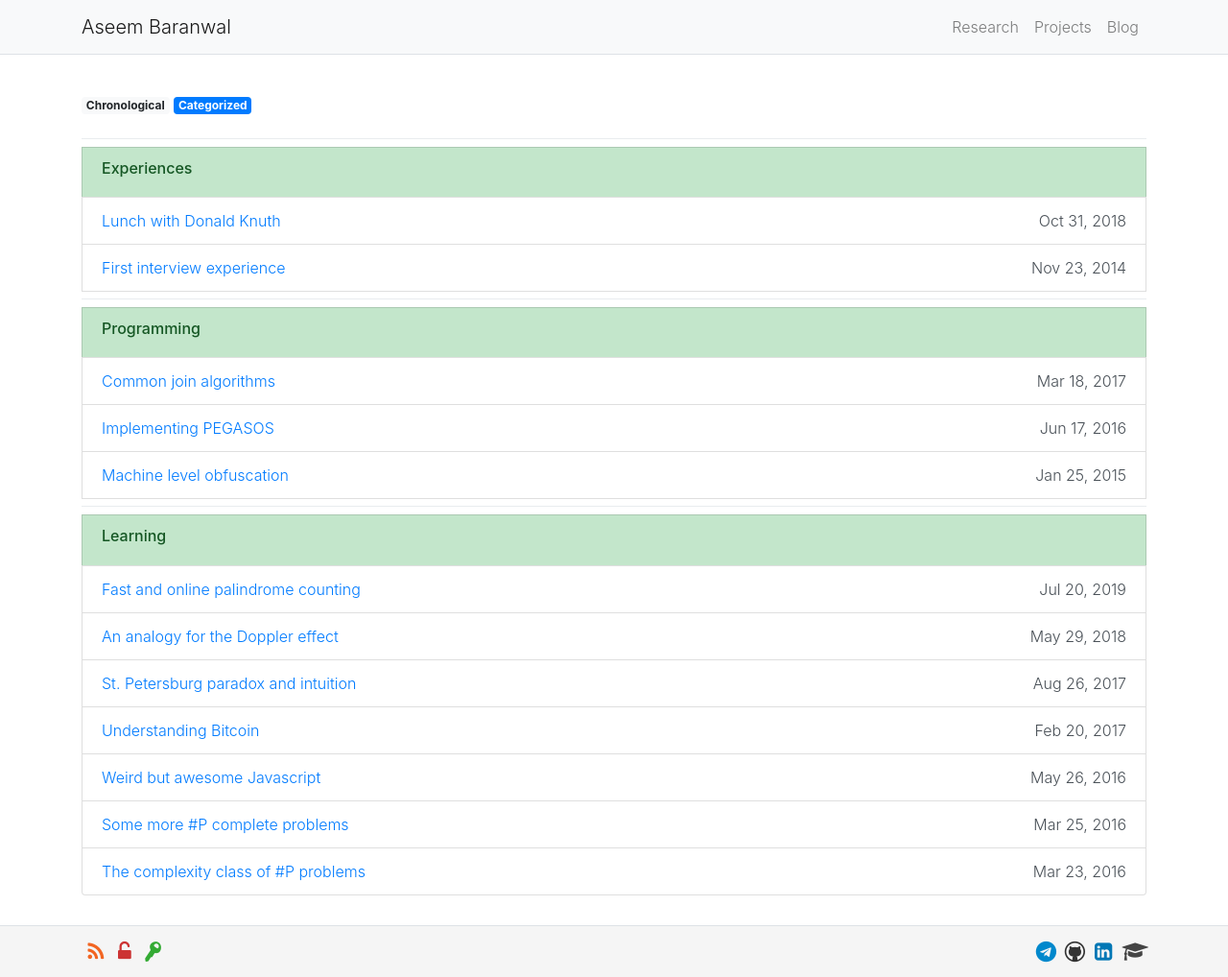
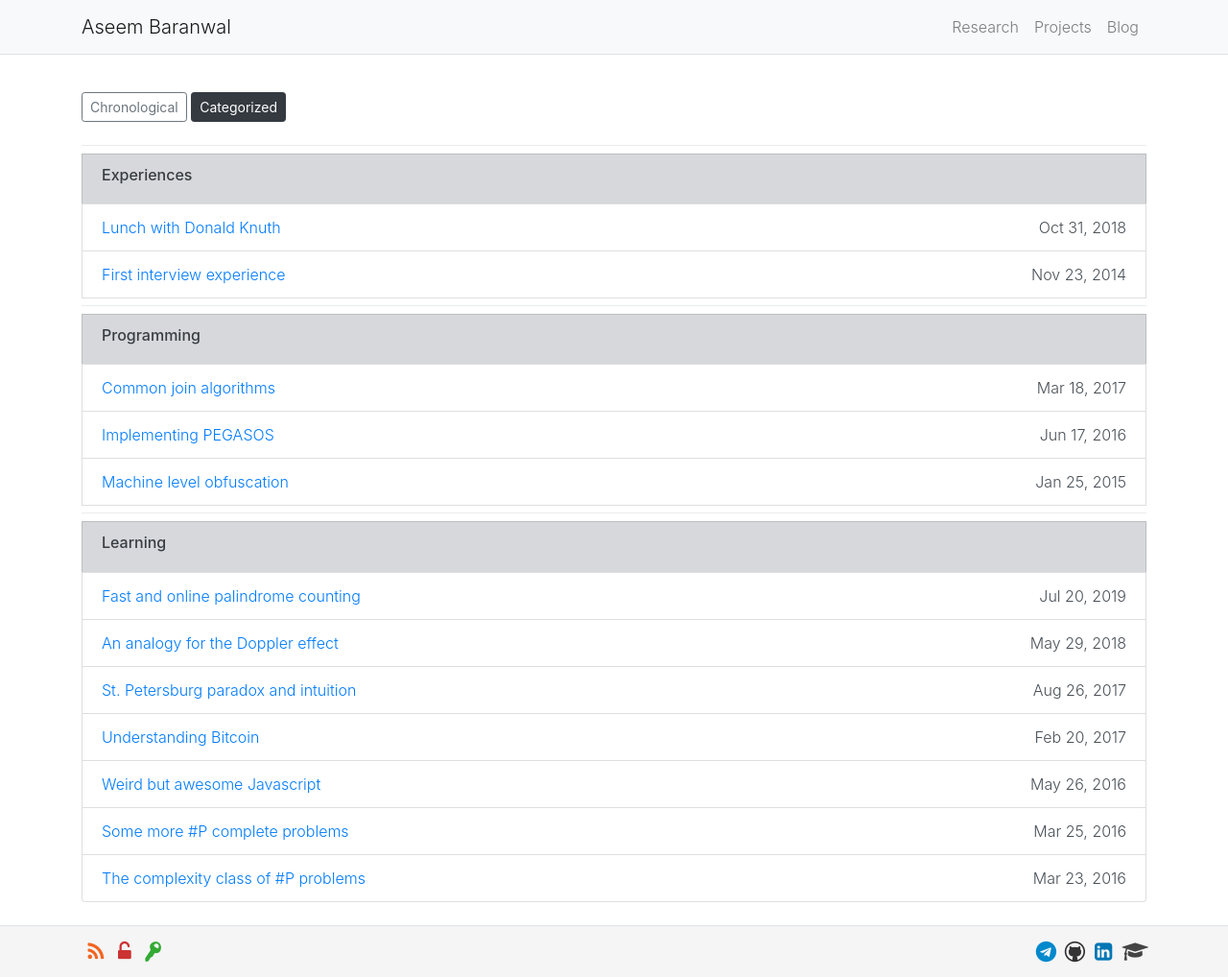
Before and after one commit to aseemrb/aseemrb.github.io, a Jekyll site: the page built from categories.md, in a window 1280 px wide and 1018 px high. Shown: the whole window at 96% size. Built offline with Jekyll 4.4.1, drawn with Linux system fonts in a browser that asks for light colours.

Commit message:
categories and chrono blog

```diff
--- a/categories.md
+++ b/categories.md
@@ -4,16 +4,16 @@ permalink: /categories/
 title: Blog
 ---
 
-<a class="badge badge-light" href="/blog/">Chronological</a>
-<a class="badge badge-primary" href="#">Categorized</a>
+<a class="btn btn-sm btn-outline-secondary" href="/blog/">Chronological</a>
+<span class="btn btn-sm btn-dark">Categorized</span>
 
 <ul class="list-group">
   {% for category in site.categories %}
     {% capture category_name %}{{ category | first }}{% endcapture %}
     <div id="#{{ category_name | slugize }}"></div>
     <div class="dropdown-divider"></div>
-    <li class="list-group-item list-group-item-success"><h6>{{ category_name | capitalize }}</h6></li>
     <a name="{{ category_name | slugize }}"></a>
+    <li class="list-group-item list-group-item-secondary"><h6>{{ category_name | capitalize }}</h6></li>
     {% for post in site.categories[category_name] %}
       <li class="list-group-item list-group-item-action">
         <a href="{{ site.baseurl }}{{ post.url }}" title="{{ post.title }}">{{ post.title }}</a>
```
Also changed, not shown: blog.md (+2 -2 lines).
